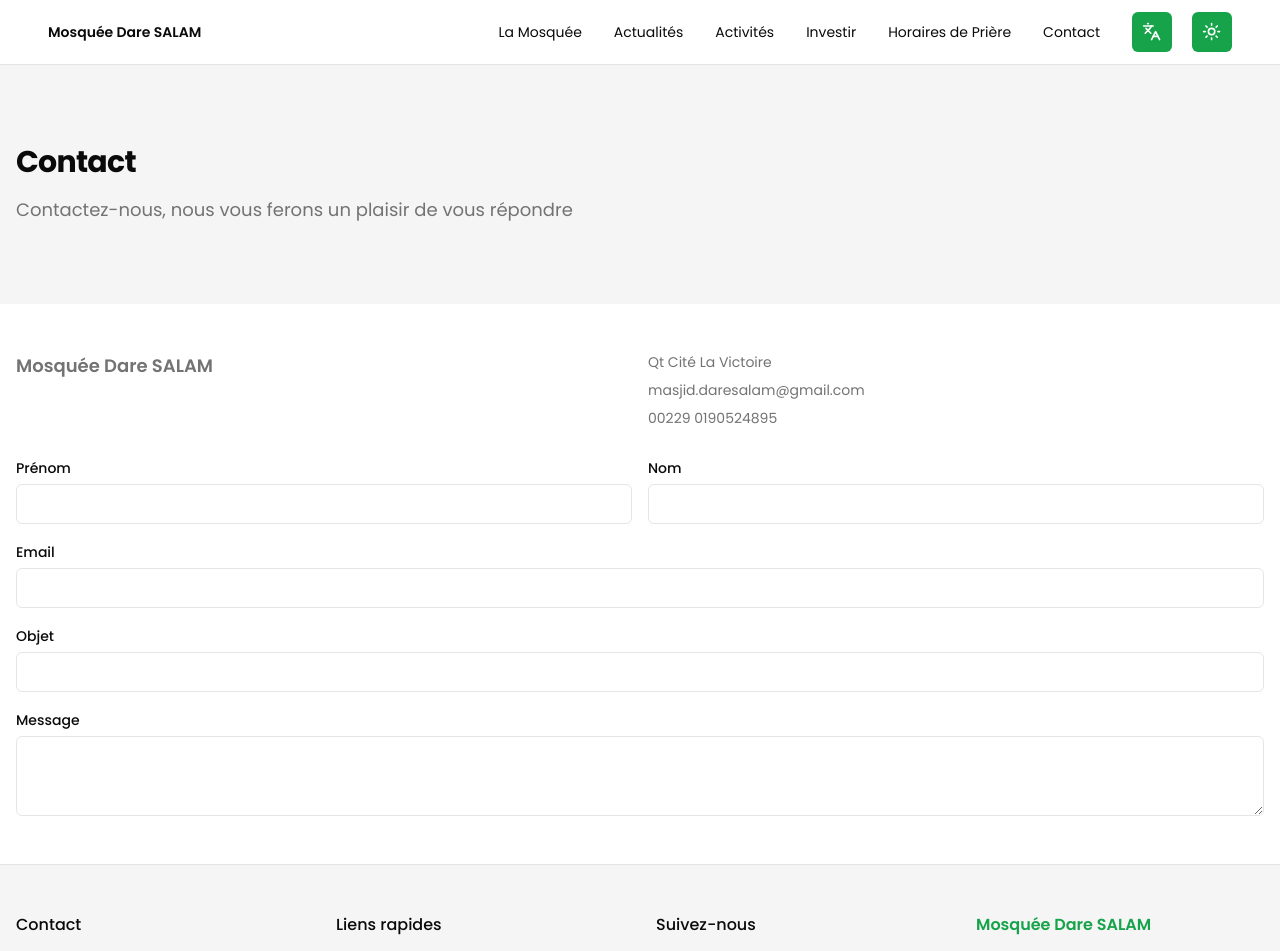
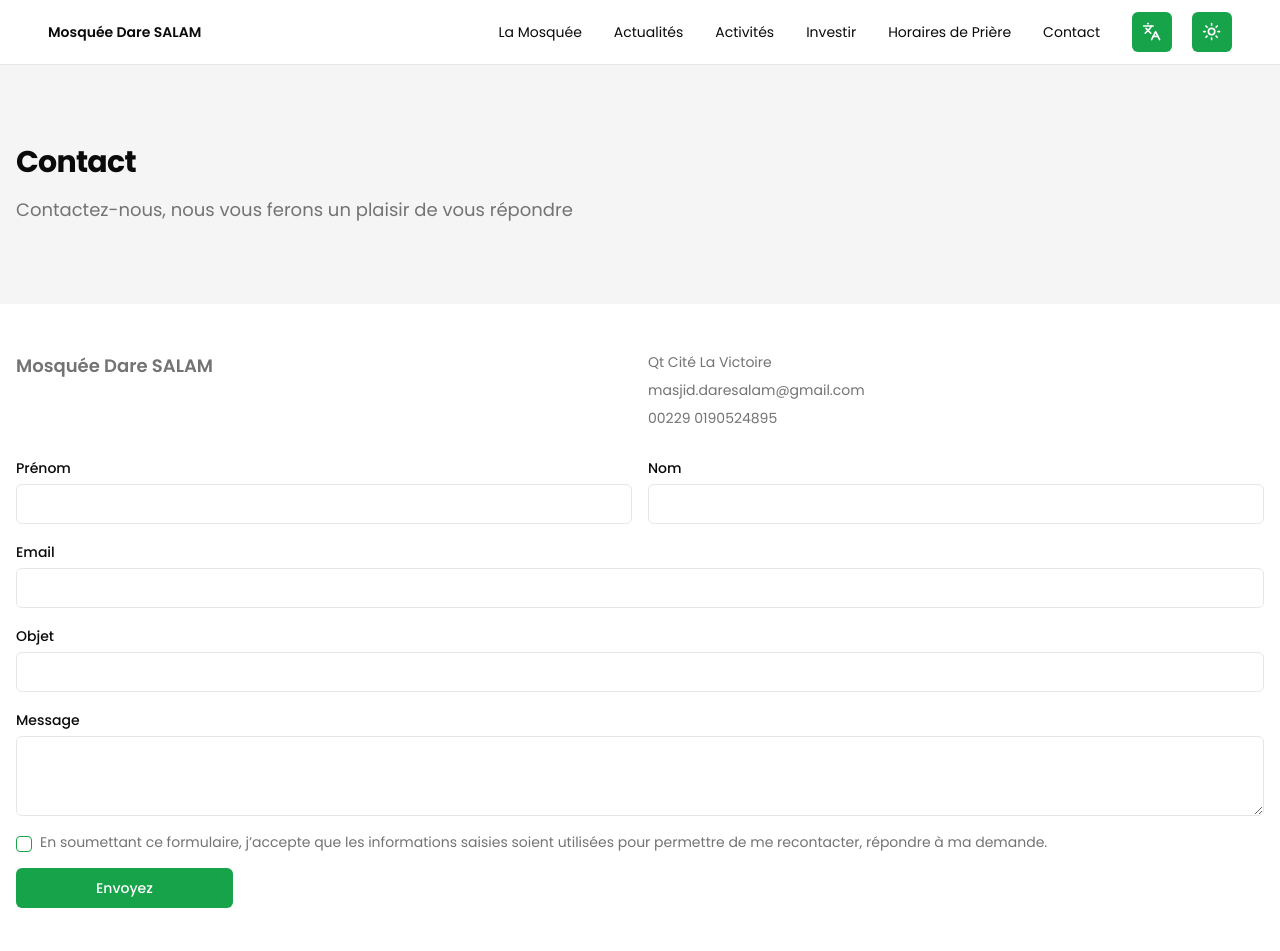
Before and after one commit to nabilWafick/masjid, a Next.js app: page /en/contact in a window 1280 px wide. Shown: the top 951 px of the page. Built offline with nearby package versions, Linux system fonts and the light colour scheme.

Commit message:
contact pag done

```diff
--- a/package.json
+++ b/package.json
@@ -12,6 +12,7 @@
     "@fontsource/montserrat": "^5.1.1",
     "@fontsource/poppins": "^5.1.1",
     "@hookform/resolvers": "^3.10.0",
+    "@radix-ui/react-checkbox": "^1.1.3",
     "@radix-ui/react-dropdown-menu": "^2.1.5",
     "@radix-ui/react-label": "^2.1.1",
     "@radix-ui/react-progress": "^1.1.1",
--- a/src/app/[locale]/contact/page.tsx
+++ b/src/app/[locale]/contact/page.tsx
@@ -7,6 +7,8 @@ import { Input } from "@/components/ui/input";
 import * as z from "zod";
 import { useForm } from "react-hook-form";
 import { Textarea } from "@/components/ui/textarea";
+import { Checkbox } from "@/components/ui/checkbox";
+import { Button } from "@/components/ui/button";
 
 const formSchema = z.object({
   firstName: z.string().min(2, "First name must be at least 2 characters"),
@@ -14,6 +16,7 @@ const formSchema = z.object({
   email: z.string().email("Invalid email address"),
   object: z.string().min(2, "Object must be at least 3 characters"),
   message: z.string().min(5, "Message must be at least 5 characters"),
+  agreement: z.boolean(),
 });
 
 // Create a type from the schema
@@ -29,6 +32,7 @@ export const useDonationForm = () => {
       email: "",
       object: "",
       message: "",
+      agreement: false,
     },
   });
 
@@ -140,6 +144,26 @@ export default function ContactPage() {
               </Alert>
             )}
           </div>
+          <div className=" space-x-2 flex">
+            <Checkbox
+              id="agreement"
+              className="mt-1"
+              {...register("agreement")}
+            />
+
+            <Label
+              htmlFor="agreement"
+              className="text-sm font-normal text-muted-foreground"
+            >
+              En soumettant ce formulaire, j’accepte que les informations
+              saisies soient utilisées pour permettre de me recontacter,
+              répondre à ma demande.
+            </Label>
+          </div>
+
+          <Button type="submit" onSubmit={onSubmit} className=" px-20">
+            {isSubmitting ? "En cours d'envoi" : "Envoyez"}
+          </Button>
         </div>
       </div>
     </div>
```
Also changed, not shown: 1 other file (tests, documents, lock files or other folders).
